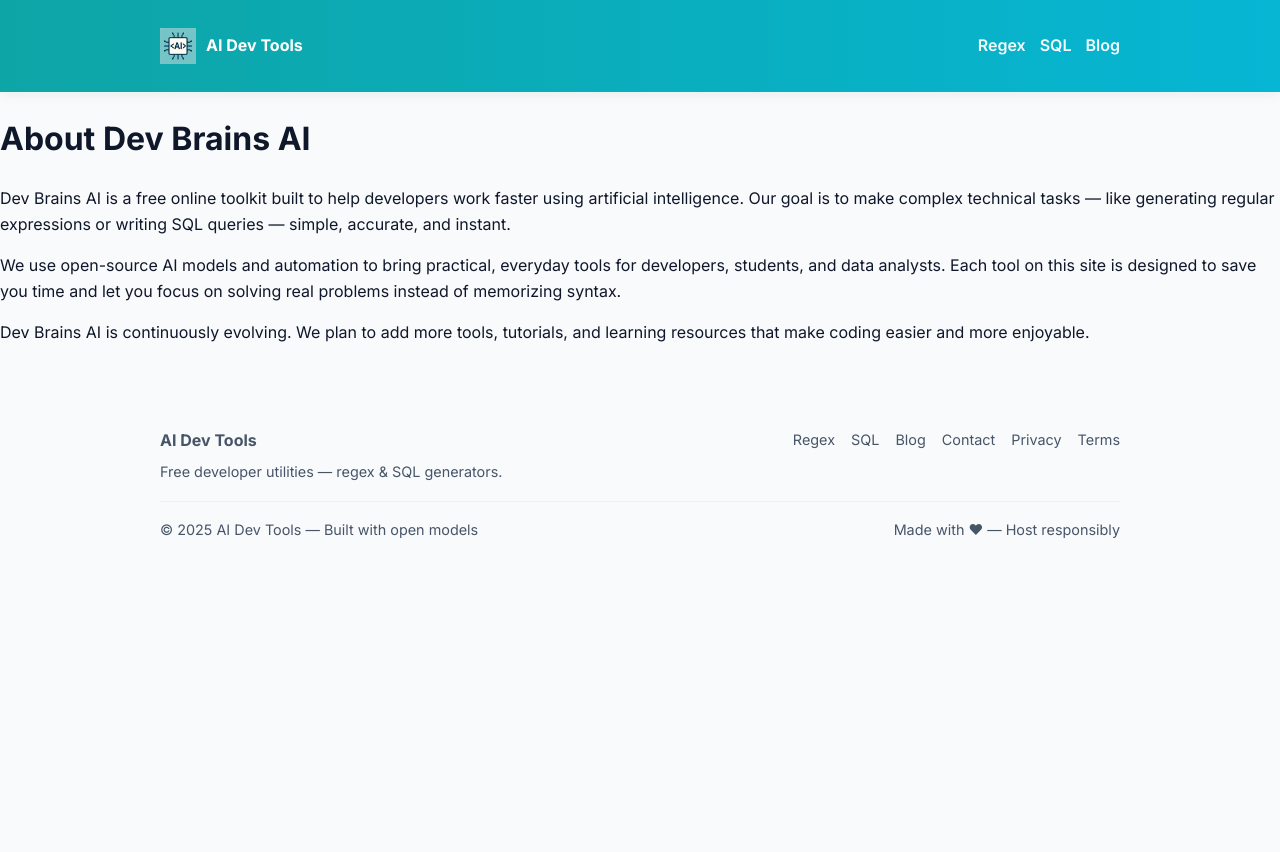
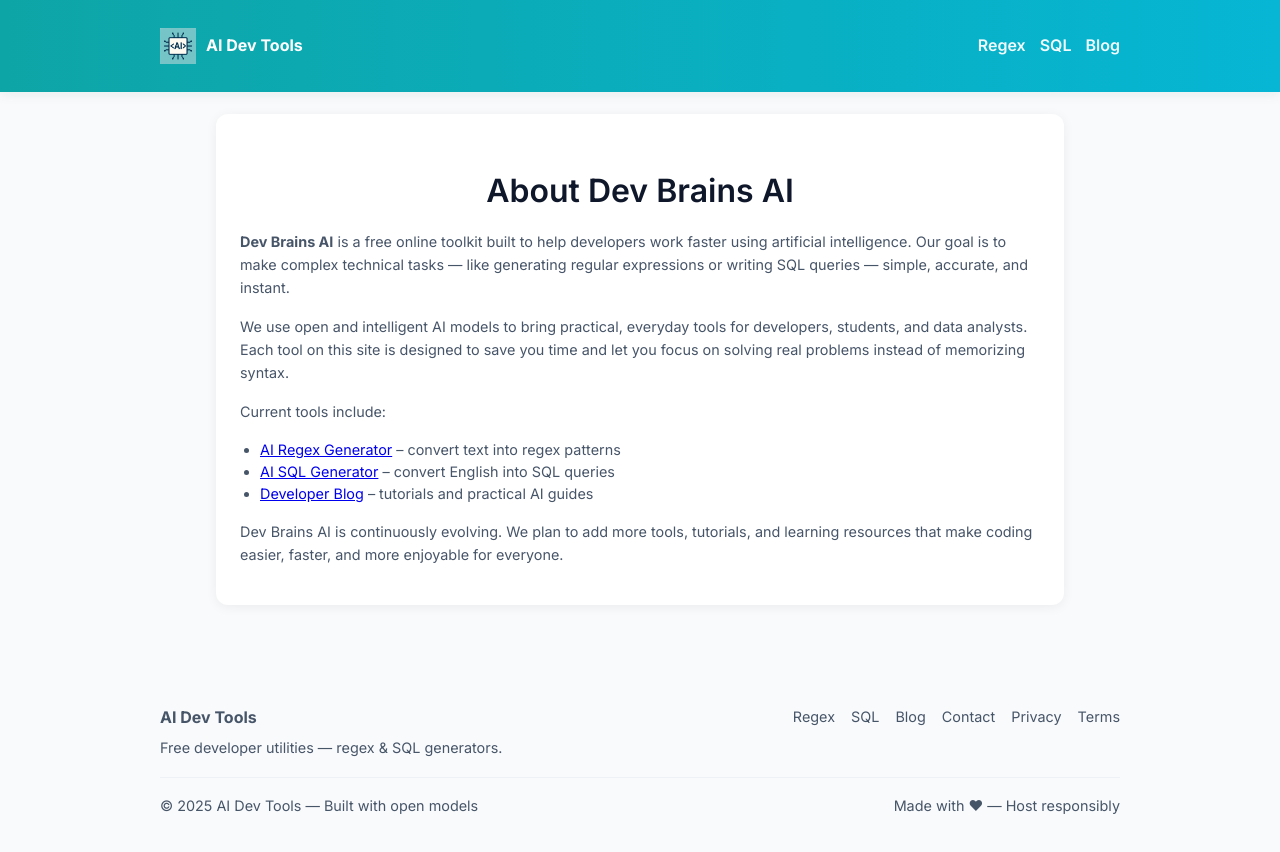
Before and after one commit to rampandu/ai-tools, a Next.js app: page /about in a window 1280 px wide. Shown: the top 852 px of the page. Before the commit the page ends 800 px from the top, so only its background shows below. Built offline with nearby package versions, Linux system fonts and the light colour scheme; no server answers.

Commit message:
Fix about page width

```diff
--- a/pages/_app.js
+++ b/pages/_app.js
@@ -31,14 +31,13 @@ export default function App({ Component, pageProps }) {
   const router = useRouter();
 
   // === AdSense control: only allow ads on these paths (prefix match)
-  const allowAdsPrefixes = [
-    '/', // homepage (optional)
-    '/regex-generator',
-    '/sql-generator',
-    '/blog',
-    '/blog/ai-sql-practical',
-    '/blog/regex-top-patterns',
-  ];
+const allowAdsPrefixes = [
+  '/',
+  '/regex-generator',
+  '/sql-generator',
+  '/blog', // covers /blog and all blog posts
+];
+
 
   const isAdAllowed = allowAdsPrefixes.some(
     (p) => router.pathname === p || router.pathname.startsWith(p + '/')
--- a/pages/about.js
+++ b/pages/about.js
@@ -1,4 +1,6 @@
+// pages/about.js
 import Head from "next/head";
+import Link from "next/link";
 
 export default function About() {
   return (
@@ -12,28 +14,67 @@ export default function About() {
         <meta property="og:title" content="About Dev Brains AI" />
         <meta
           property="og:description"
-          content="Our mission is to make AI accessible to every developer through free tools and open-source technology."
+          content="Our mission is to make AI accessible to every developer through free tools and open technology."
         />
         <meta property="og:url" content="https://dev-brains-ai.com/about" />
         <meta property="og:type" content="website" />
+        <link rel="canonical" href="https://dev-brains-ai.com/about" />
       </Head>
 
-      <main className="max-w-3xl mx-auto p-6 text-gray-800">
-        <h1 className="text-3xl font-semibold mb-4 text-center">About Dev Brains AI</h1>
-        <p className="mb-4">
-          Dev Brains AI is a free online toolkit built to help developers work faster using
-          artificial intelligence. Our goal is to make complex technical tasks — like generating
-          regular expressions or writing SQL queries — simple, accurate, and instant.
-        </p>
-        <p className="mb-4">
-          We use open-source AI models and automation to bring practical, everyday tools for
-          developers, students, and data analysts. Each tool on this site is designed to save you
-          time and let you focus on solving real problems instead of memorizing syntax.
-        </p>
-        <p>
-          Dev Brains AI is continuously evolving. We plan to add more tools, tutorials, and learning
-          resources that make coding easier and more enjoyable.
-        </p>
+      <main className="container" style={{ paddingTop: 22 }}>
+        <section
+          className="card"
+          style={{
+            maxWidth: 800,
+            margin: "0 auto",
+            padding: 24,
+            color: "#0f172a",
+          }}
+        >
+          <h1
+            style={{
+              fontSize: "2rem",
+              fontWeight: 600,
+              marginBottom: 12,
+              textAlign: "center",
+            }}
+          >
+            About Dev Brains AI
+          </h1>
+
+          <p className="small" style={{ marginBottom: 16 }}>
+            <strong>Dev Brains AI</strong> is a free online toolkit built to help developers work
+            faster using artificial intelligence. Our goal is to make complex technical tasks — like
+            generating regular expressions or writing SQL queries — simple, accurate, and instant.
+          </p>
+
+          <p className="small" style={{ marginBottom: 16 }}>
+            We use open and intelligent AI models to bring practical, everyday tools for developers,
+            students, and data analysts. Each tool on this site is designed to save you time and let
+            you focus on solving real problems instead of memorizing syntax.
+          </p>
+
+          <p className="small" style={{ marginBottom: 16 }}>
+            Current tools include:
+          </p>
+
+          <ul className="small" style={{ paddingLeft: 20, marginBottom: 16 }}>
+            <li>
+              <Link href="/regex-generator">AI Regex Generator</Link> – convert text into regex patterns
+            </li>
+            <li>
+              <Link href="/sql-generator">AI SQL Generator</Link> – convert English into SQL queries
+            </li>
+            <li>
+              <Link href="/blog">Developer Blog</Link> – tutorials and practical AI guides
+            </li>
+          </ul>
+
+          <p className="small">
+            Dev Brains AI is continuously evolving. We plan to add more tools, tutorials, and
+            learning resources that make coding easier, faster, and more enjoyable for everyone.
+          </p>
+        </section>
       </main>
     </>
   );
```
Also changed, not shown: pages/sitemap.xml.js (+31 -23 lines), public/robots.txt.
